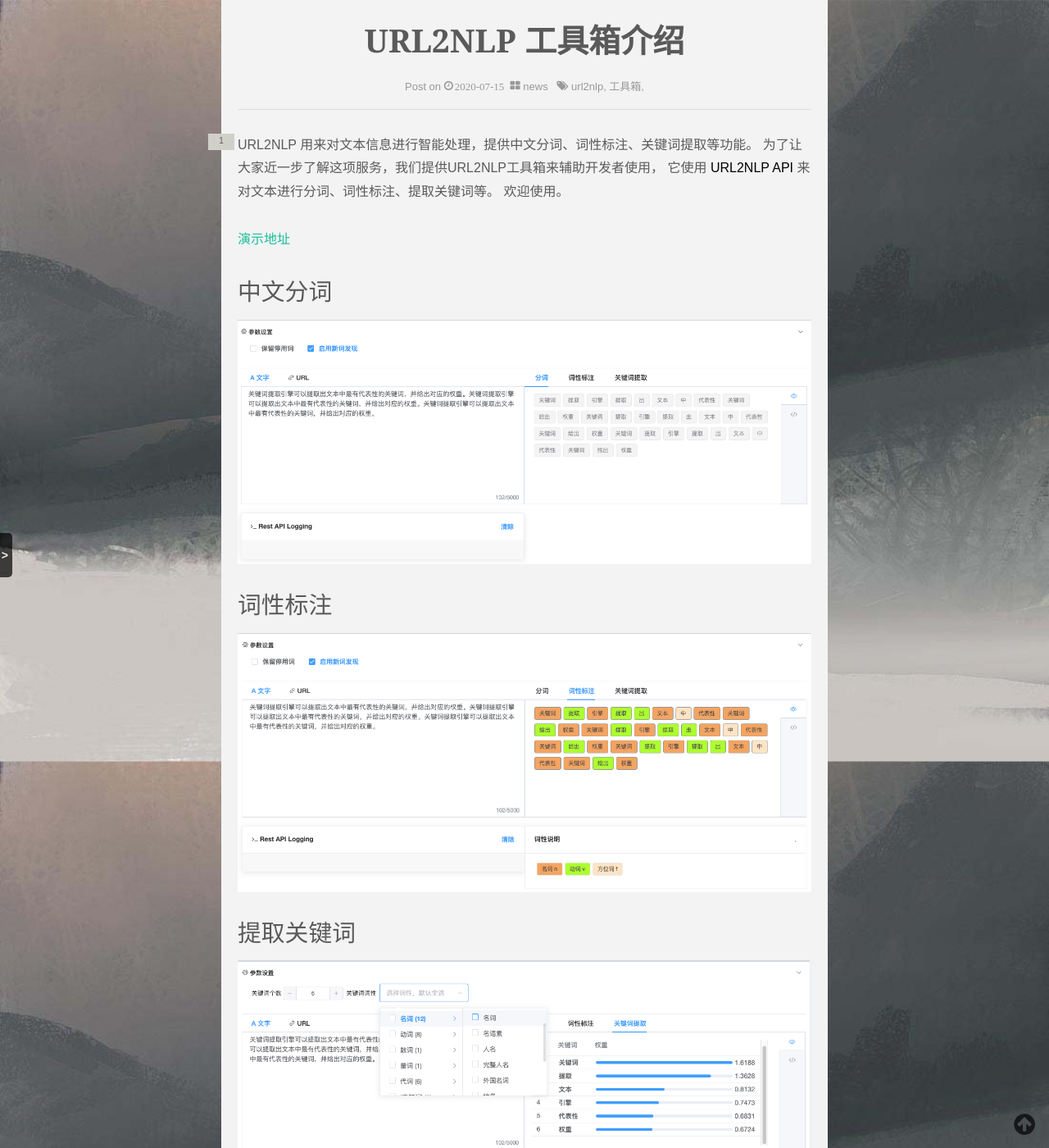
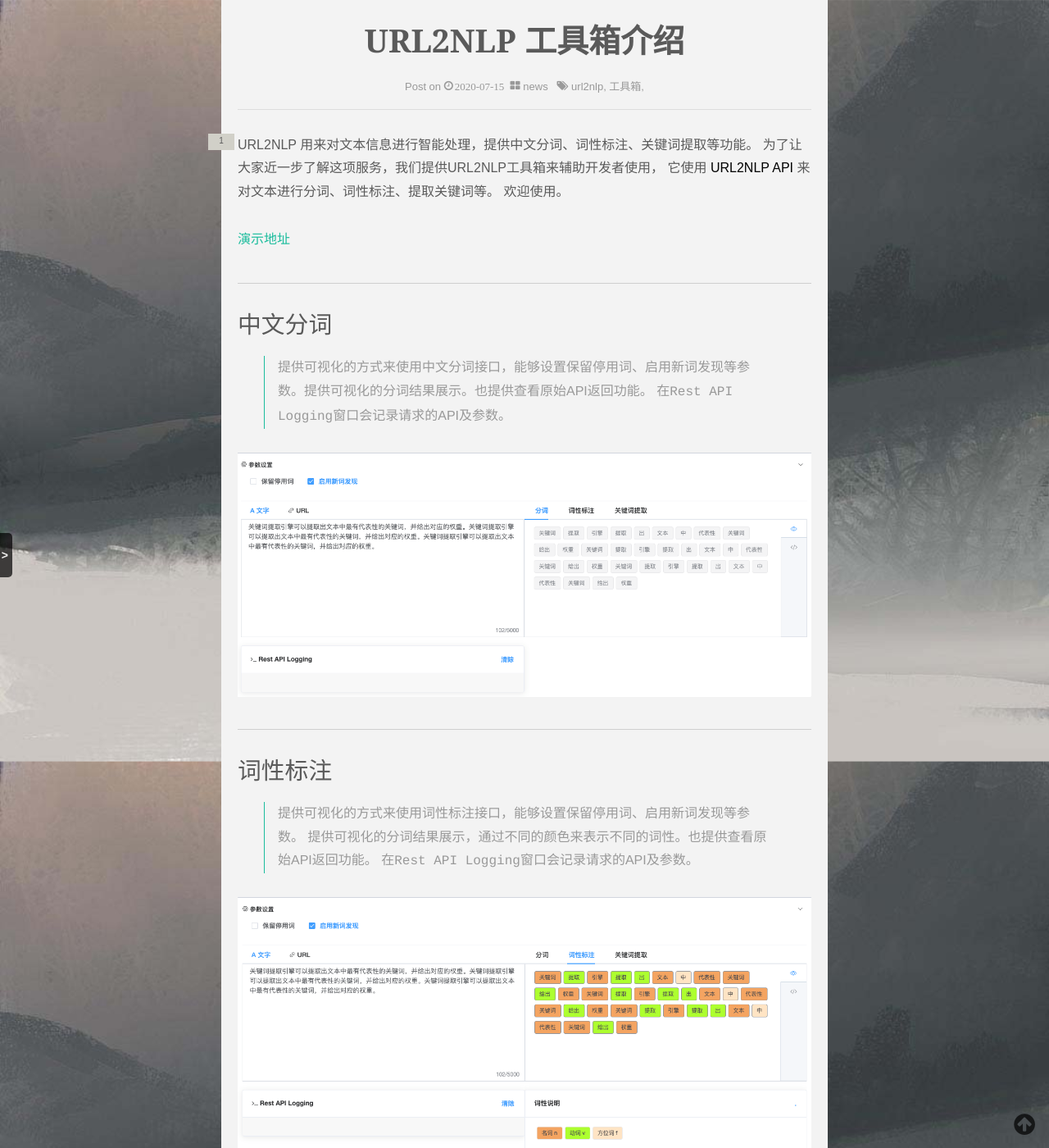
Before and after one commit to url2io/url2io.github.io, a Jekyll site: the page built from _posts/2020-07-15-URL2NLP 工具箱介绍.md, in a window 1280 px wide and 1400 px high. Shown: the whole window at 82% size. Built offline with Jekyll 4.4.1, drawn with Linux system fonts in a browser that asks for light colours; nearby versions of some CDN libraries; comment, search, counter and statistics services are not loaded; some of the changed text lies outside the part shown.

Commit message:
URL2NLP toolbox

```diff
--- a/_posts/2020-07-15-URL2NLP 工具箱介绍.md
+++ b/_posts/2020-07-15-URL2NLP 工具箱介绍.md
@@ -14,17 +14,36 @@
 
  [演示地址][url2nlp_demo]
 
+ ---
+
 ## 中文分词
+
+> 提供可视化的方式来使用中文分词接口，能够设置保留停用词、启用新词发现等参数。提供可视化的分词结果展示。也提供查看原始API返回功能。
+> 在`Rest API Logging`窗口会记录请求的API及参数。
 
 ![](/assets/img/url2nlp/url2nlp_cut_word.png)
 
+---
+
 ## 词性标注
+
+> 提供可视化的方式来使用词性标注接口，能够设置保留停用词、启用新词发现等参数。
+> 提供可视化的分词结果展示，通过不同的颜色来表示不同的词性。也提供查看原始API返回功能。
+> 在`Rest API Logging`窗口会记录请求的API及参数。
 
 ![](/assets/img/url2nlp/url2nlp_pos.png)
 
+---
+
 ## 提取关键词
 
+> 提供可视化的方式来使用提取关键词接口，能够设置关键词个数、关键词词性选择等参数。
+> 提供可视化的分词结果展示，包括关键词及权重对比。也提供查看原始API返回功能。
+> 在`Rest API Logging`窗口会记录请求的API及参数。
+
 ![](/assets/img/url2nlp/url2nlp_keyword.png)
+
+---
 
 ## **Feedback**
 
```
